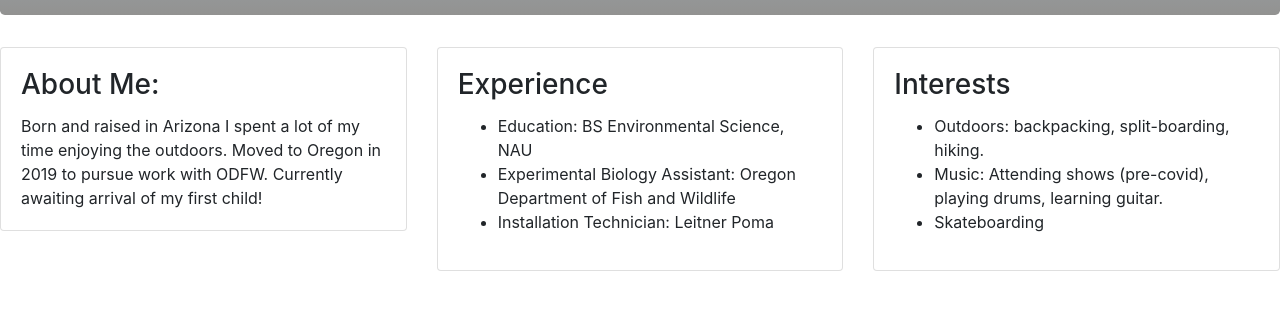
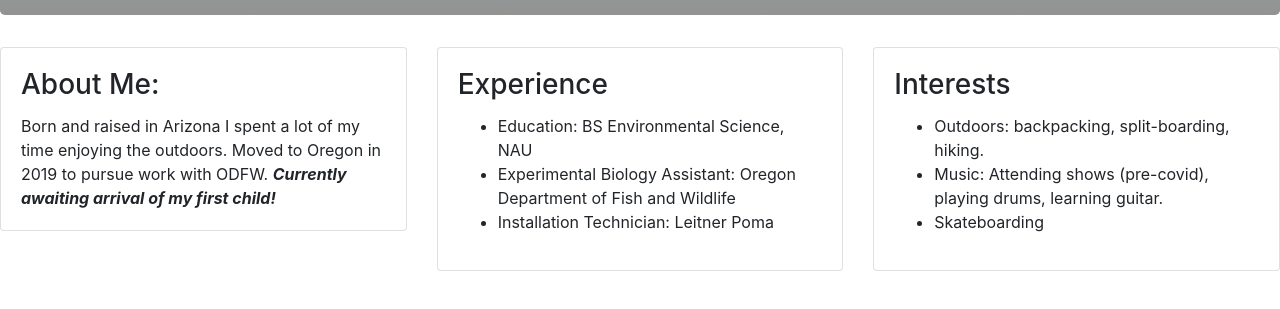
Before and after one commit to kevinkirkl3y/portfolio, a plain HTML site: page index.html in a window 1280 px wide. Shown: the part 281-590 px from the top of the page. Drawn offline with Linux system fonts and the light colour scheme.

Commit message:
This will add emphasis to text in about me section

```diff
--- a/index.html
+++ b/index.html
@@ -18,13 +18,15 @@
       <li>6553 SE 67th Ave Portland, Oregon 97206</li>
     </div>
   </div>
+  <div class="recent-projects"
+
   <div class="background-info">
     <div class="row">
       <div class="col-4">
         <div class="card">
           <div class="card-body">
             <h3 class="card-title">About Me:</h3>
-              <p class="card-text">Born and raised in Arizona I spent a lot of my time enjoying the outdoors. Moved to Oregon in 2019 to pursue work with ODFW. Currently awaiting arrival of my first child! </p>
+              <p class="card-text">Born and raised in Arizona I spent a lot of my time enjoying the outdoors. Moved to Oregon in 2019 to pursue work with ODFW. <em><strong>Currently awaiting arrival of my first child!</strong></em> </p>
           </div>
         </div>
       </div>
```
